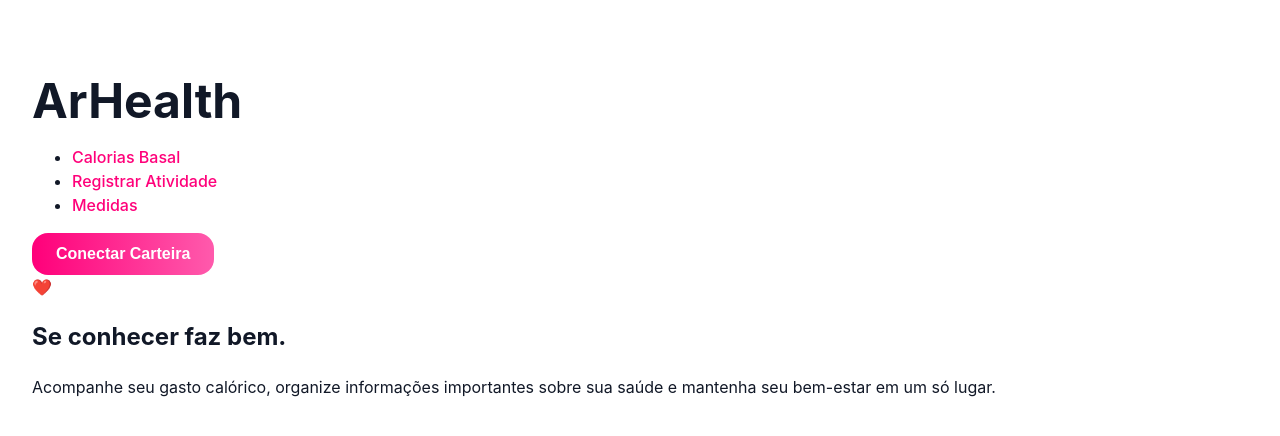
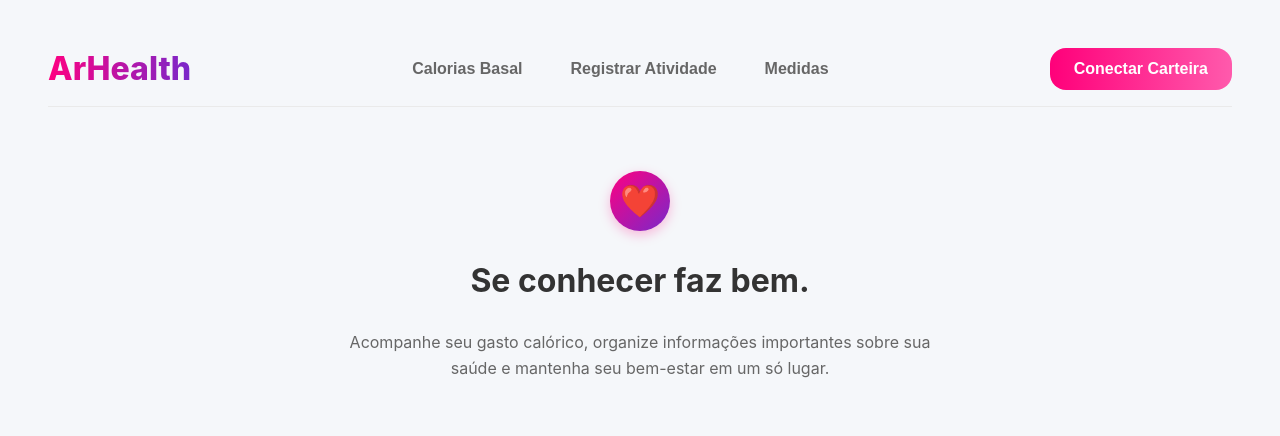
Before and after one commit to leonardoaraujosantos/learn_ao, a Svelte app in the folder frontend/: page / in a window 1280 px wide. Shown: the top 436 px of the page. Built offline with nearby package versions, Linux system fonts and the light colour scheme.

Commit message:
Refactoring styles

```diff
--- a/frontend/src/App.svelte
+++ b/frontend/src/App.svelte
@@ -4,7 +4,6 @@
   import RegistrarAtividade from './lib/RegistrarAtividade.svelte';
   import RegistroUsuarioMedidas from './lib/RegistroUsuarioMedidas.svelte';
   import { userInfo, lastMeasurement } from './stores/blockchainStore';
-
 
   let activeSection = 'Home';
   let userInfoLocal = $userInfo;
@@ -26,73 +25,350 @@
 </script>
 
 <main>
+  <div class="app-container">
     <nav class="navbar">
-    <div class="nav-container">
+      <div class="logo-section">
         <h1>ArHealth</h1>
-      <ul>
-        <li><a href="#" class={activeSection === 'Calorias Basal' ? 'active' : ''} on:click={() => setActive('Calorias Basal')}>Calorias Basal</a></li>
-        <li><a href="#" class={activeSection === 'Registrar Atividade' ? 'active' : ''} on:click={() => setActive('Registrar Atividade')}>Registrar Atividade</a></li>
-        <li><a href="#" class={activeSection === 'Medidas' ? 'active' : ''} on:click={() => setActive('Medidas')}>Medidas</a></li>
+      </div>
+      <ul class="nav-links">
+        <li>
+          <button
+            class:active={activeSection === 'Calorias Basal'}
+            on:click={() => setActive('Calorias Basal')}
+          >
+            Calorias Basal
+          </button>
+        </li>
+        <li>
+          <button
+            class:active={activeSection === 'Registrar Atividade'}
+            on:click={() => setActive('Registrar Atividade')}
+          >
+            Registrar Atividade
+          </button>
+        </li>
+        <li>
+          <button
+            class:active={activeSection === 'Medidas'}
+            on:click={() => setActive('Medidas')}
+          >
+            Medidas
+          </button>
+        </li>
       </ul>
-      <div class="wallet-button">
+      <div class="wallet-section">
         <ButtonConnectWallet />
-      </div>
       </div>
     </nav>
 
-  <header>
-    <div class="icon-container">
-      <div class="app-icon">
+    <header class="hero-section">
+      <div class="heart-container">
         <div class="heart-icon">❤️</div>
       </div>
-    </div>
-    <h2>Se conhecer faz bem.</h2>
-    <p class="subtitulo">
+      <h2 class="tagline">Se conhecer faz bem.</h2>
+      <p class="description">
         Acompanhe seu gasto calórico, organize informações importantes sobre sua saúde
         e mantenha seu bem-estar em um só lugar.
       </p>
-      {#if userInfoLocal}
-        <div class="usuario-box">
-          <p><strong>👤 Nome:</strong> {userInfoLocal.nome}</p>
-          <p><strong>📏 Altura:</strong> {userInfoLocal.altura_cm} cm</p>
-          <p><strong>🧬 Sexo:</strong> {userInfoLocal.sexo}</p>
-          <p><strong>🧠 Biotipo:</strong> {userInfoLocal.biotipo}</p>
-          <p><strong>🎂 Nascimento:</strong> {userInfoLocal.ano_nascimento}</p>
+
+      {#if userInfoLocal && ultimaMedida}
+        <div class="user-data-container">
+          <div class="data-card user-info">
+            <h3>Dados Pessoais</h3>
+            <div class="info-grid">
+              <div class="info-item">
+                <span class="info-icon">👤</span>
+                <span class="info-label">Nome:</span>
+                <span class="info-value">{userInfoLocal.nome}</span>
               </div>
-      {/if}
+              <div class="info-item">
+                <span class="info-icon">📏</span>
+                <span class="info-label">Altura:</span>
+                <span class="info-value">{userInfoLocal.altura_cm} cm</span>
+              </div>
+              <div class="info-item">
+                <span class="info-icon">🧬</span>
+                <span class="info-label">Sexo:</span>
+                <span class="info-value">{userInfoLocal.sexo}</span>
+              </div>
+              <div class="info-item">
+                <span class="info-icon">🧠</span>
+                <span class="info-label">Biotipo:</span>
+                <span class="info-value">{userInfoLocal.biotipo}</span>
+              </div>
+              <div class="info-item">
+                <span class="info-icon">🎂</span>
+                <span class="info-label">Nascimento:</span>
+                <span class="info-value">{userInfoLocal.ano_nascimento}</span>
+              </div>
+            </div>
+          </div>
 
-      {#if ultimaMedida}
-        <div class="medida-box">
-          <p><strong>📏 Peso:</strong> {ultimaMedida.peso} kg</p>
-          <p><strong>📊 IMC:</strong> {ultimaMedida.imc}</p>
-          <p><strong>💧 Gordura Corporal:</strong> {ultimaMedida.gordura_corporal}%</p>
-          <p><strong>💪 Massa Gordura:</strong> {ultimaMedida.massa_gordura} kg</p>
-          <p><strong>📅 Data:</strong> {ultimaMedida.data}</p>
+          <div class="data-card measurements">
+            <h3>Medidas Atuais</h3>
+            <div class="info-grid">
+              <div class="info-item">
+                <span class="info-icon">⚖️</span>
+                <span class="info-label">Peso:</span>
+                <span class="info-value">{ultimaMedida.peso} kg</span>
+              </div>
+              <div class="info-item">
+                <span class="info-icon">📊</span>
+                <span class="info-label">IMC:</span>
+                <span class="info-value">{ultimaMedida.imc}</span>
+              </div>
+              <div class="info-item">
+                <span class="info-icon">💧</span>
+                <span class="info-label">Gordura Corporal:</span>
+                <span class="info-value">{ultimaMedida.gordura_corporal}%</span>
+              </div>
+              <div class="info-item">
+                <span class="info-icon">💪</span>
+                <span class="info-label">Massa Gordura:</span>
+                <span class="info-value">{ultimaMedida.massa_gordura} kg</span>
+              </div>
+              <div class="info-item">
+                <span class="info-icon">📅</span>
+                <span class="info-label">Data:</span>
+                <span class="info-value">{new Date(ultimaMedida.data).toLocaleDateString('pt-BR')}</span>
+              </div>
+            </div>
+          </div>
         </div>
       {/if}
     </header>
 
-  <div class="content-container">
+    <div class="content-section">
       {#if activeSection === 'Medidas'}
-      <div class="panel-container">
+        <div class="panel">
           <RegistroUsuarioMedidas />
         </div>
       {/if}
 
       {#if activeSection === 'Calorias Basal'}
-      <div class="panel-container">
+        <div class="panel">
           <CaloriasBasal />
         </div>
       {/if}
 
       {#if activeSection === 'Registrar Atividade'}
-      <div class="panel-container">
+        <div class="panel">
           <RegistrarAtividade />
         </div>
       {/if}
     </div>
+  </div>
 </main>
 
 <style>
+  /* Base Styles */
+  :global(body) {
+    font-family: 'Inter', 'Segoe UI', -apple-system, BlinkMacSystemFont, sans-serif;
+    margin: 0;
+    padding: 0;
+    background-color: #f5f7fa;
+    color: #333;
+    line-height: 1.6;
+  }
 
+  .app-container {
+    max-width: 1200px;
+    margin: 0 auto;
+    padding: 0 1rem;
+  }
+
+  /* Navigation */
+  .navbar {
+    display: flex;
+    align-items: center;
+    justify-content: space-between;
+    padding: 1rem 0;
+    border-bottom: 1px solid #eaeaea;
+    margin-bottom: 2rem;
+  }
+
+  .logo-section h1 {
+    font-size: 2rem;
+    font-weight: 800;
+    color: #333;
+    margin: 0;
+    background: linear-gradient(90deg, #ff0080, #7928ca);
+    -webkit-background-clip: text;
+    background-clip: text;
+    -webkit-text-fill-color: transparent;
+  }
+
+  .nav-links {
+    display: flex;
+    list-style: none;
+    margin: 0;
+    padding: 0;
+    gap: 1rem;
+  }
+
+  .nav-links button {
+    background: none;
+    border: none;
+    font-size: 1rem;
+    color: #666;
+    cursor: pointer;
+    padding: 0.5rem 1rem;
+    border-radius: 0.5rem;
+    transition: all 0.2s ease;
+  }
+
+  .nav-links button:hover {
+    background-color: #f0f0f0;
+    color: #333;
+  }
+
+  .nav-links button.active {
+    background-color: #ff0080;
+    color: white;
+    font-weight: 600;
+  }
+
+  /* Hero Section */
+  .hero-section {
+    display: flex;
+    flex-direction: column;
+    align-items: center;
+    text-align: center;
+    padding: 2rem 0;
+  }
+
+  .heart-container {
+    background: linear-gradient(135deg, #ff0080, #7928ca);
+    width: 60px;
+    height: 60px;
+    border-radius: 50%;
+    display: flex;
+    align-items: center;
+    justify-content: center;
+    margin-bottom: 1rem;
+    box-shadow: 0 4px 12px rgba(255, 0, 128, 0.25);
+  }
+
+  .heart-icon {
+    font-size: 2rem;
+  }
+
+  .tagline {
+    font-size: 2rem;
+    font-weight: 700;
+    margin: 0.5rem 0;
+    color: #333;
+  }
+
+  .description {
+    max-width: 600px;
+    color: #666;
+    margin-bottom: 2rem;
+  }
+
+  /* User Data Cards */
+  .user-data-container {
+    display: grid;
+    grid-template-columns: 1fr 1fr;
+    gap: 2rem;
+    width: 100%;
+    max-width: 900px;
+    margin-bottom: 2rem;
+  }
+
+  @media (max-width: 768px) {
+    .user-data-container {
+      grid-template-columns: 1fr;
+    }
+  }
+
+  .data-card {
+    background: white;
+    border-radius: 1rem;
+    padding: 1.5rem;
+    box-shadow: 0 2px 10px rgba(0, 0, 0, 0.05);
+    transition: transform 0.2s ease, box-shadow 0.2s ease;
+  }
+
+  .data-card:hover {
+    transform: translateY(-5px);
+    box-shadow: 0 10px 20px rgba(0, 0, 0, 0.08);
+  }
+
+  .data-card h3 {
+    margin-top: 0;
+    font-size: 1.25rem;
+    color: #333;
+    position: relative;
+    padding-bottom: 0.5rem;
+    margin-bottom: 1rem;
+  }
+
+  .data-card h3::after {
+    content: '';
+    position: absolute;
+    left: 0;
+    bottom: 0;
+    width: 50px;
+    height: 3px;
+    background: linear-gradient(90deg, #ff0080, #7928ca);
+    border-radius: 3px;
+  }
+
+  .info-grid {
+    display: grid;
+    gap: 0.75rem;
+  }
+
+  .info-item {
+    display: grid;
+    grid-template-columns: auto auto 1fr;
+    align-items: center;
+    gap: 0.5rem;
+  }
+
+  .info-icon {
+    font-size: 1.25rem;
+  }
+
+  .info-label {
+    font-weight: 600;
+    color: #666;
+  }
+
+  .info-value {
+    color: #333;
+  }
+
+  /* Content Section */
+  .content-section {
+    margin: 2rem 0;
+  }
+
+  .panel {
+    background: white;
+    border-radius: 1rem;
+    padding: 2rem;
+    box-shadow: 0 2px 10px rgba(0, 0, 0, 0.05);
+  }
+
+  /* Wallet Button (assuming your component has these classes) */
+  :global(.wallet-button) {
+    background: linear-gradient(135deg, #ff0080, #7928ca);
+    color: white;
+    padding: 0.75rem 1.25rem;
+    border-radius: 0.5rem;
+    font-weight: 600;
+    cursor: pointer;
+    transition: all 0.2s ease;
+    border: none;
+    display: flex;
+    align-items: center;
+    gap: 0.5rem;
+  }
+
+  :global(.wallet-button:hover) {
+    box-shadow: 0 4px 12px rgba(255, 0, 128, 0.25);
+    transform: translateY(-2px);
+  }
 </style>
--- a/frontend/src/lib/CaloriasBasal.svelte
+++ b/frontend/src/lib/CaloriasBasal.svelte
@@ -138,7 +138,7 @@
     </label>
 
     <button type="submit" disabled={carregando}>
-      {carregando ? "Calculando..." : "Enviar mensagem real"}
+      {carregando ? "Calculando..." : "Calcular"}
     </button>
   </form>
 
```
Lines whose indentation alone changed are shown as unchanged.
